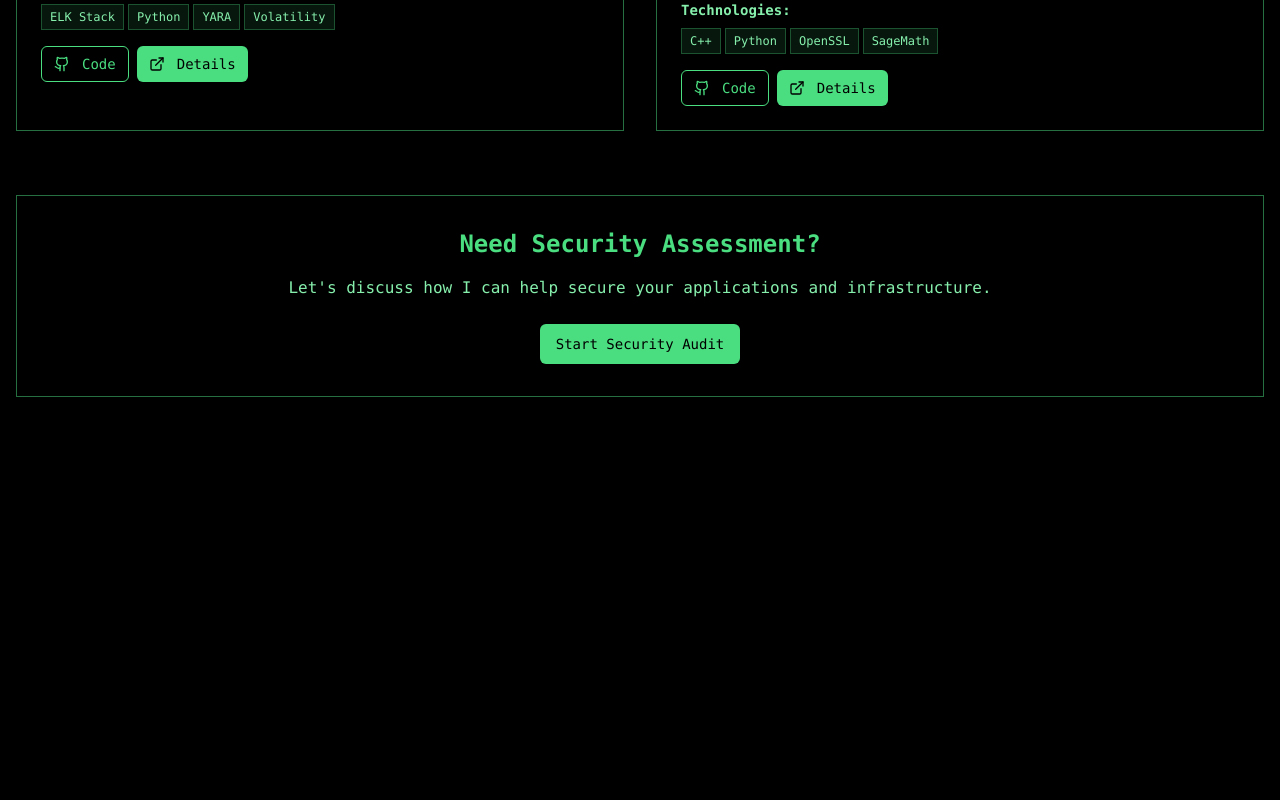
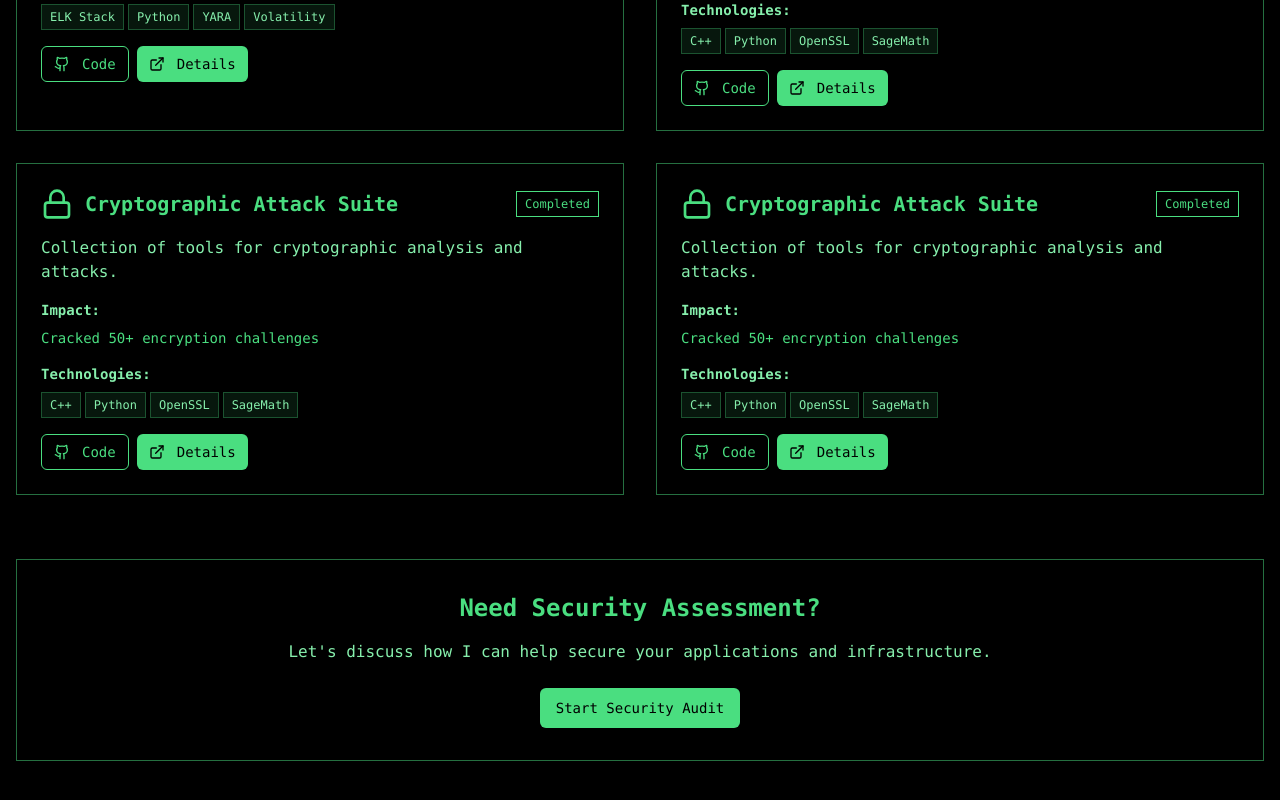
Before and after one commit to Gr3ytrac3/CyberdevHq_Official, a Next.js app: page /projects in a window 1280 px wide. Shown: the part 884-1684 px from the top of the page. Before the commit the page ends 1329 px from the top, so only its background shows below. Built offline with nearby package versions, Linux system fonts and the light colour scheme.

Commit message:
Updated Project section

```diff
--- a/app/projects/page.tsx
+++ b/app/projects/page.tsx
@@ -45,6 +45,30 @@ export default function ProjectsPage() {
       github: "#",
       demo: "#",
       icon: Eye,
+    },
+    {
+      id: 4,
+      title: "Cryptographic Attack Suite",
+      category: "crypto",
+      description: "Collection of tools for cryptographic analysis and attacks.",
+      technologies: ["C++", "Python", "OpenSSL", "SageMath"],
+      impact: "Cracked 50+ encryption challenges",
+      status: "Completed",
+      github: "#",
+      demo: "#",
+      icon: Lock,
+    },
+    {
+      id: 4,
+      title: "Cryptographic Attack Suite",
+      category: "crypto",
+      description: "Collection of tools for cryptographic analysis and attacks.",
+      technologies: ["C++", "Python", "OpenSSL", "SageMath"],
+      impact: "Cracked 50+ encryption challenges",
+      status: "Completed",
+      github: "#",
+      demo: "#",
+      icon: Lock,
     },
     {
       id: 4,
```
